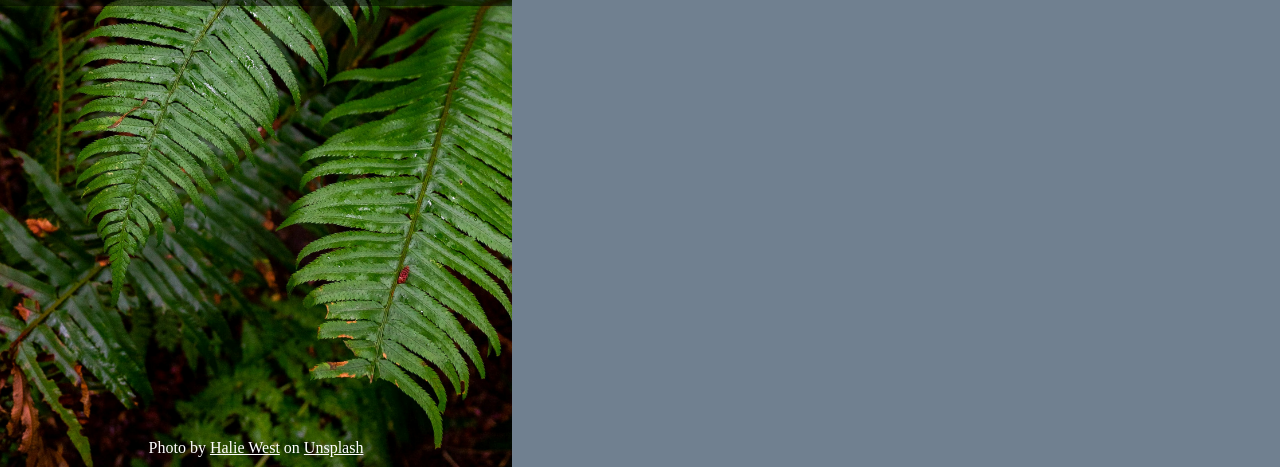
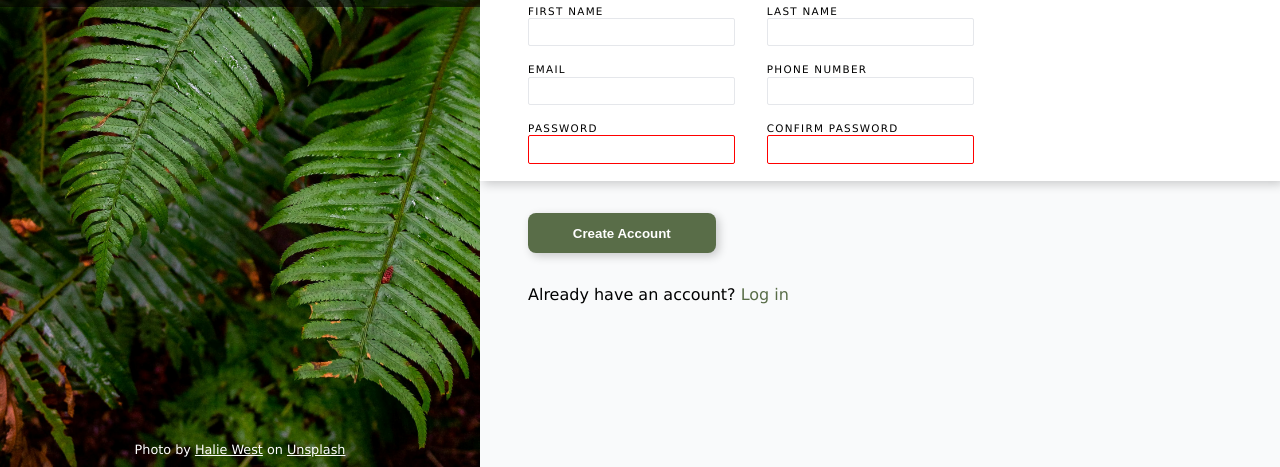
Before and after one commit to Robotkio/odin-signup-form, a plain HTML site: page index.html in a window 1280 px wide. Shown: the part 333-800 px from the top of the page. Drawn offline with Linux system fonts and the light colour scheme.

Commit message:
style content-pane

```diff
--- a/index.html
+++ b/index.html
@@ -20,11 +20,13 @@
     </div>
     <div id="content-pane">
         <p>This is not a real online service! You know you need something like this in your life to help you realize your deepest dreams. Sign up <em>now</em> to get started.</p>
+
         <p>You <em>know</em> you want to.</p>
 
         <form action="#" method="POST">
             <section>
                 <p>Lets do this!</p>
+                <div id="form-inputs-box">
                     <div>
                         <label for="first-name">FIRST NAME</label>
                         <input id="first-name" type="text" minlength="2">
@@ -35,11 +37,11 @@
                     </div>
                     <div>
                         <label for="email">EMAIL</label>
-                    <input id="email" type="email" pattern=".+@.+" required>
+                        <input id="email" type="email" pattern=".+@.+">
                     </div>
                     <div>
                         <label for="phone-number">PHONE NUMBER</label>
-                    <input id="phone-number" type="number" required>
+                        <input id="phone-number" type="number">
                     </div>
                     <div>
                         <label for="password">PASSWORD</label>
@@ -49,6 +51,7 @@
                         <label for="confirm-password">CONFIRM PASSWORD</label>
                         <input id="confirm-password" type="password" required>
                     </div>
+                </div>
             </section>
             <button type="submit">Create Account</button>
         </form>
--- a/style.css
+++ b/style.css
@@ -5,10 +5,19 @@
 
 body {
     min-height: 100vh;
-    background-color: grey;
     display: flex;
     margin: 0;
     box-sizing: border-box;
+    font-family: 'Lucida Sans', 'Lucida Sans Regular', 'Lucida Grande', 'Lucida Sans Unicode', Geneva, Verdana, sans-serif;
+}
+
+p {
+    margin: 0;
+}
+
+#content-pane a {
+    text-decoration: none;
+    color: #596D48;
 }
 
 /* splash pane */
@@ -19,7 +28,7 @@ body {
     background-position: center;
     background-size: cover;
     min-height: 100%;
-    flex: 2;
+    flex: 3;
 
     display: flex;
     flex-direction: column;
@@ -37,7 +46,7 @@ body {
 
     flex: 0 0 0;
     padding: 10px;
-    background-color: rgba(0,0,0,0.5);
+    background-color: rgba(0,0,0,0.6);
 }
 
 #logo {
@@ -46,7 +55,7 @@ body {
 
 #logo-box p {
     font-family: odin, Impact, Haettenschweiler, 'Arial Narrow Bold', sans-serif;
-    font-size: 80px;
+    font-size: 5rem;
     margin: 0;
 }
 #splash-pane div:nth-child(3) {
@@ -56,6 +65,7 @@ body {
 #image-credit {
     text-align: center;
     margin: 10px 0px;
+    font-size: 0.8rem;
 }
 
 #splash-pane a {
@@ -66,10 +76,83 @@ body {
 /* content-pane */
 
 #content-pane {
-    background-color: slategray;
-    flex: 3;
+    background-color: rgb(249,250,251);
+    flex: 5;
+    display: flex;
+    flex-direction: column;
+    justify-content: center;
+}
+
+#content-pane>p {
+    color: black;
+    max-inline-size: 51ch;
+    margin-left: 3rem;
+}
+
+#content-pane>p:not(:first-child) {
+    margin-top: 1rem;
+}
+
+form>section {
+    background-color: white;
+    box-shadow: 3px 3px 10px 0px rgba(0,0,0,0.2);
+    margin: 2rem 0;
+    padding: 1rem 0;
+}
+
+form section p {
+    margin-bottom: 1rem;
+    margin-left: 3rem;
+}
+
+#form-inputs-box {
+    max-inline-size: 56ch;
+    display: flex;
+    flex-wrap: wrap;
+    gap: 1rem 2rem;
+    margin-left: 3rem;
+}
+
+#form-inputs-box>div {
+    display: flex;
+    flex-direction: column;
+}
+
+label {
+    font-size: 0.65rem;
+    letter-spacing: 0.08rem;
+}
+
+input {
+    border: 1px solid #E5E7EB;
+    border-radius: 2px;
+    margin: 0.08rem 0;
+    font-size: 0.8rem;
+    padding: 0.4rem;
+    padding-bottom: 0.3rem;
+    width: 12rem;
+}
+
+input:focus {
+    border: 1px solid blue;
+    box-shadow: 2px 2px 5px 0px rgba(0,0,0,0.2);
+}
+
+input:required {
+    border-color: red;
 }
 
 form button {
     background-color: #596D48;
+    padding: 0.8rem 2.8rem;
+    margin: 0 0 1rem 3rem;
+    border: none;
+    border-radius: 0.5rem;
+    color: white;
+    font-weight: bold;
+    box-shadow: 3px 3px 10px 0px rgba(0,0,0,0.2);
 }
+
+form button:hover {
+   cursor: pointer;
+}
```
Lines whose indentation alone changed are shown as unchanged.
